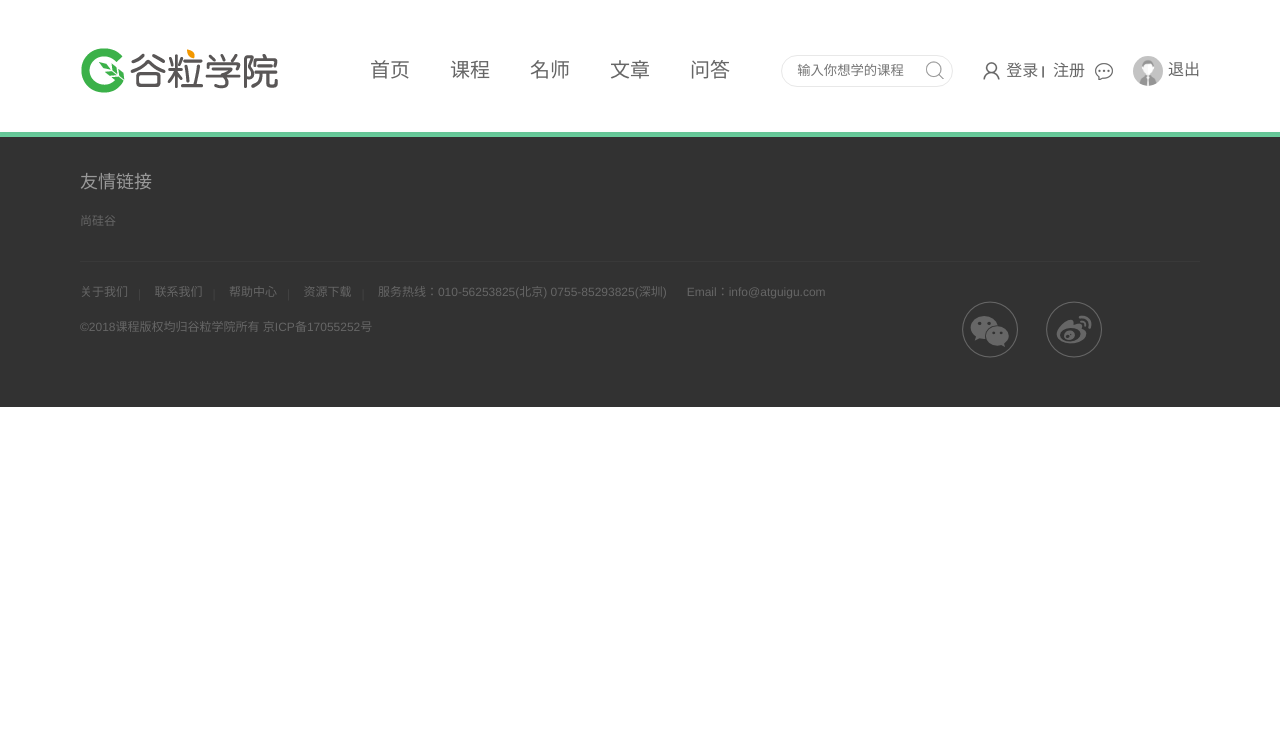
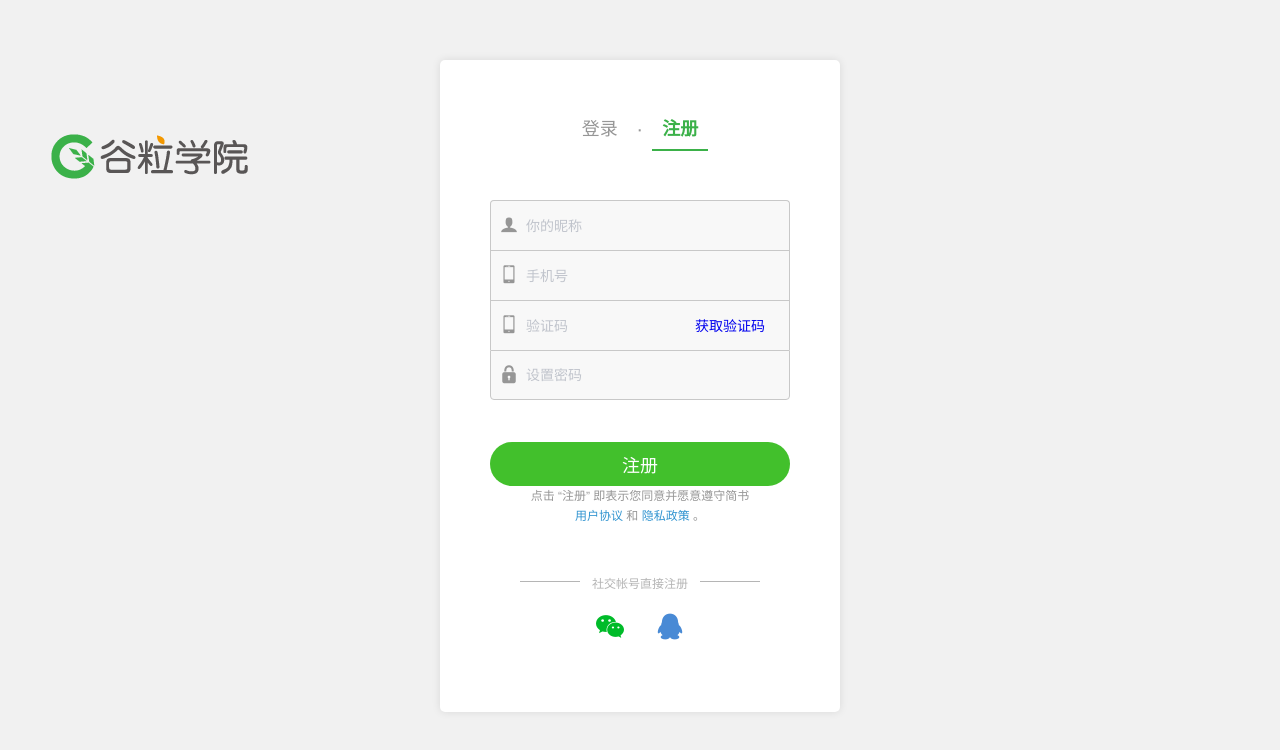
Before and after one commit to GRITWJY/guli-qiantai, a Nuxt app: page /register in a window 1280 px wide. Shown: the top 750 px of the page. Built offline with nearby package versions, Linux system fonts and the light colour scheme.

Commit message:
注册逻辑完成

```diff
--- /dev/null
+++ b/api/register.js
@@ -0,0 +1,28 @@
+import request from "@/utils/request";
+
+
+export default {
+
+	registerMember(formItem) {
+		return request({
+			url:'/educenter/member/register',
+			method:'post',
+			data:formItem
+		})
+	},
+
+	loginMember(formItem){
+		return request({
+			url:'/educenter/member/login',
+			method:'post',
+			data:formItem
+		})
+	},
+
+	getMemberInfo(){
+		return request({
+			url:'/educenter/member/getMemberInfo',
+			method:'get'
+		})
+	}
+}
--- a/layouts/default.vue
+++ b/layouts/default.vue
@@ -29,12 +29,12 @@
           <!-- / nav -->
           <ul class="h-r-login">
             <li id="no-login">
-              <a href="/sign_in" title="登录">
+              <a href="/login" title="登录">
                 <em class="icon18 login-icon">&nbsp;</em>
                 <span class="vam ml5">登录</span>
               </a>
               |
-              <a href="/sing_up" title="注册">
+              <a href="/register" title="注册">
                 <span class="vam ml5">注册</span>
               </a>
             </li>
--- /dev/null
+++ b/layouts/sign.vue
@@ -0,0 +1,9 @@
+<template>
+  <div class="sign">
+<!--    标题-->
+    <div class="logo">
+      <img src="../assets/img/logo.png" alt="logo">
+    </div>
+    <nuxt/>
+  </div>
+</template>
--- a/package.json
+++ b/package.json
@@ -14,6 +14,8 @@
   },
   "dependencies": {
     "axios": "^0.21.1",
+    "element-ui": "^2.15.5",
+    "js-cookie": "^3.0.0",
     "nuxt": "^2.0.0",
     "vue-awesome-swiper": "^3.1.3"
   },
--- /dev/null
+++ b/pages/login.vue
@@ -0,0 +1,78 @@
+<template>
+  <div class="main">
+    <div class="title">
+      <a class="active" href="/login">登录</a>
+      <span>·</span>
+      <a href="/register">注册</a>
+    </div>
+
+    <div class="sign-up-container">
+      <el-form ref="userForm" :model="user">
+
+        <el-form-item class="input-prepend restyle" prop="mobile" :rules="[{ required: true, message: '请输入手机号码', trigger: 'blur' },{validator: checkPhone, trigger: 'blur'}]">
+          <div >
+            <el-input type="text" placeholder="手机号" v-model="user.mobile"/>
+            <i class="iconfont icon-phone" />
+          </div>
+        </el-form-item>
+
+        <el-form-item class="input-prepend" prop="password" :rules="[{ required: true, message: '请输入密码', trigger: 'blur' }]">
+          <div>
+            <el-input type="password" placeholder="密码" v-model="user.password"/>
+            <i class="iconfont icon-password"/>
+          </div>
+        </el-form-item>
+
+        <div class="btn">
+          <input type="button" class="sign-in-button" value="登录" @click="submitLogin()">
+        </div>
+      </el-form>
+      <!-- 更多登录方式 -->
+      <div class="more-sign">
+        <h6>社交帐号登录</h6>
+        <ul>
+          <li><a id="weixin" class="weixin"  href="http://localhost:8150/api/ucenter/wx/login"><i class="iconfont icon-weixin"/></a></li>
+          <li><a id="qq" class="qq" target="_blank" href="#"><i class="iconfont icon-qq"/></a></li>
+        </ul>
+      </div>
+    </div>
+
+  </div>
+</template>
+
+<script>
+import '~/assets/css/sign.css'
+import '~/assets/css/iconfont.css'
+import registerApi from "@/api/register";
+export default {
+  layout: 'sign',
+
+  data () {
+    return {
+      user:{
+        mobile:'',
+        password:''
+      },
+      loginInfo:{}
+    }
+  },
+
+  methods: {
+    checkPhone (rule, value, callback) {
+      //debugger
+      if (!(/^1[34578]\d{9}$/.test(value))) {
+        return callback(new Error('手机号码格式不正确'))
+      }
+      return callback()
+    },
+    submitLogin(){
+
+    }
+  }
+}
+</script>
+<style>
+.el-form-item__error{
+  z-index: 9999999;
+}
+</style>
--- /dev/null
+++ b/pages/register.vue
@@ -0,0 +1,131 @@
+<template>
+  <div class="main">
+    <div class="title">
+      <a href="/login">登录</a>
+      <span>·</span>
+      <a class="active" href="/register">注册</a>
+    </div>
+
+    <div class="sign-up-container">
+      <el-form ref="userForm" :model="params">
+
+        <el-form-item class="input-prepend restyle" prop="nickname" :rules="[{ required: true, message: '请输入你的昵称', trigger: 'blur' }]">
+          <div>
+            <el-input type="text" placeholder="你的昵称" v-model="params.nickname"/>
+            <i class="iconfont icon-user"/>
+          </div>
+        </el-form-item>
+
+        <el-form-item class="input-prepend restyle no-radius" prop="mobile" :rules="[{ required: true, message: '请输入手机号码', trigger: 'blur' },{validator: checkPhone, trigger: 'blur'}]">
+          <div>
+            <el-input type="text" placeholder="手机号" v-model="params.mobile"/>
+            <i class="iconfont icon-phone"/>
+          </div>
+        </el-form-item>
+
+        <el-form-item class="input-prepend restyle no-radius" prop="code" :rules="[{ required: true, message: '请输入验证码', trigger: 'blur' }]">
+          <div style="width: 100%;display: block;float: left;position: relative">
+            <el-input type="text" placeholder="验证码" v-model="params.code"/>
+            <i class="iconfont icon-phone"/>
+          </div>
+          <div class="btn" style="position:absolute;right: 0;top: 6px;width: 40%;">
+            <a href="javascript:" type="button" @click="getCodeFun()" :value="codeTest" style="border: none;background-color: none">{{codeTest}}</a>
+          </div>
+        </el-form-item>
+
+        <el-form-item class="input-prepend" prop="password" :rules="[{ required: true, message: '请输入密码', trigger: 'blur' }]">
+          <div>
+            <el-input type="password" placeholder="设置密码" v-model="params.password"/>
+            <i class="iconfont icon-password"/>
+          </div>
+        </el-form-item>
+
+        <div class="btn">
+          <input type="button" class="sign-up-button" value="注册" @click="submitRegister()">
+        </div>
+        <p class="sign-up-msg">
+          点击 “注册” 即表示您同意并愿意遵守简书
+          <br>
+          <a target="_blank" href="http://www.jianshu.com/p/c44d171298ce">用户协议</a>
+          和
+          <a target="_blank" href="http://www.jianshu.com/p/2ov8x3">隐私政策</a> 。
+        </p>
+      </el-form>
+      <!-- 更多注册方式 -->
+      <div class="more-sign">
+        <h6>社交帐号直接注册</h6>
+        <ul>
+          <li><a id="weixin" class="weixin" target="_blank" href="http://huaan.free.idcfengye.com/api/ucenter/wx/login"><i
+            class="iconfont icon-weixin"/></a></li>
+          <li><a id="qq" class="qq" target="_blank" href="#"><i class="iconfont icon-qq"/></a></li>
+        </ul>
+      </div>
+    </div>
+  </div>
+</template>
+
+<script>
+import '../assets/css/sign.css'
+import '../assets/css/iconfont.css'
+
+import registerApi from "@/api/register";
+
+
+export default {
+  layout: 'sign',
+  data() {
+    return {
+      params: {
+        mobile: '',
+        code: '',
+        nickname: '',
+        password: ''
+      },
+      sending: true,      //是否发送验证码
+      second: 60,        //倒计时间
+      codeTest: '获取验证码'
+    }
+  },
+  methods: {
+    checkPhone (rule, value, callback) {
+      //debugger
+      if (!(/^1[34578]\d{9}$/.test(value))) {
+        return callback(new Error('手机号码格式不正确'))
+      }
+      return callback()
+    },
+    getCodeFun(){
+      //发送验证码逻辑
+      this.sending = false
+      this.timeDown()
+      this.params.code = 1234
+
+    },
+    submitRegister(){
+      registerApi.registerMember(this.params)
+        .then(res=>{
+          //提示
+          this.$message({
+            type:'success',
+            message:"注册成功"
+          })
+          //跳转登录
+          this.$router.push({path:'/login'})
+        })
+    },
+    timeDown() {
+      let result = setInterval(() => {
+        --this.second;
+        this.codeTest = this.second
+        if (this.second < 1) {
+          clearInterval(result);
+          this.sending = true;
+          //this.disabled = false;
+          this.second = 60;
+          this.codeTest = "获取验证码"
+        }
+      }, 1000);
+    },
+  }
+}
+</script>
--- a/plugins/nuxt-swiper-plugin.js
+++ b/plugins/nuxt-swiper-plugin.js
@@ -1,4 +1,7 @@
 import Vue from 'vue'
 import VueAwesomeSwiper from 'vue-awesome-swiper/dist/ssr'
+import ELementUI from 'element-ui'
+import 'element-ui/lib/theme-chalk/index.css'
 
+Vue.use(ELementUI)
 Vue.use(VueAwesomeSwiper)
```
Also changed, not shown: 1 other file (tests, documents, lock files or other folders).
